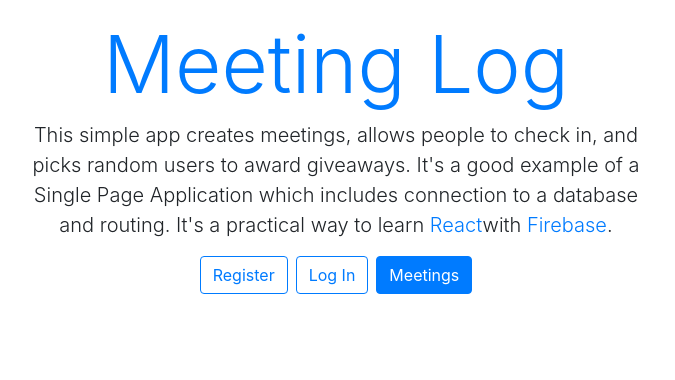
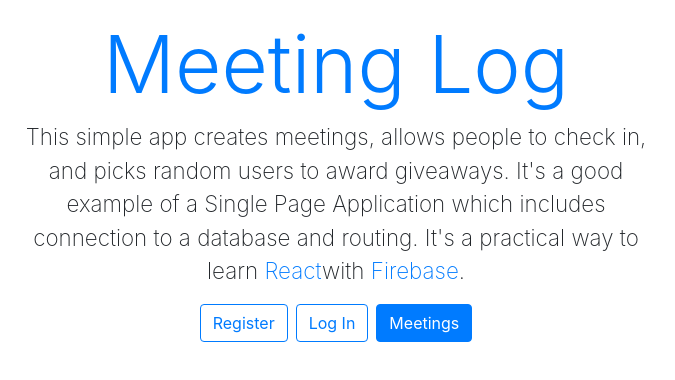
Before and after one commit to pjkboi/AnimeTracker, a React (Create React App) app: page / in a window 1280 px wide. Shown: the top 380 px of the page, without its empty margins (304-979 px from the left). Built offline with nearby package versions, Linux system fonts and the light colour scheme.

Commit message:
using variables to style

```diff
--- a/src/Home.js
+++ b/src/Home.js
@@ -2,14 +2,20 @@
 import 'bootstrap/dist/css/bootstrap.css';
 
 function Home() {
-  return (
+
+    const bigLetter = {
+        fontSize: 1.4 + 'em',
+        fontWeight: 200
+    }
+
+    return (
     <div className="container text-center">
   <div className="row justify-content-center">
     <div className="col-10 col-md-10 col-lg-8 col-xl-7">
       <div className="display-4 text-primary mt-3 mb-2" style={{ fontSize: 5 + 'em' }}>
         Meeting Log
       </div>
-      <p className="lead">
+      <p className="lead" style={bigLetter}>
         This simple app creates meetings, allows people to check
         in, and picks random users to award giveaways. It's a
         good example of a Single Page Application which includes
```
